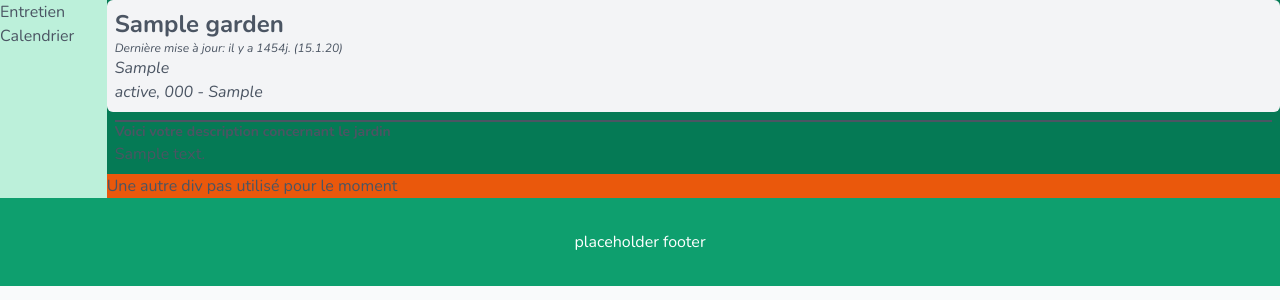
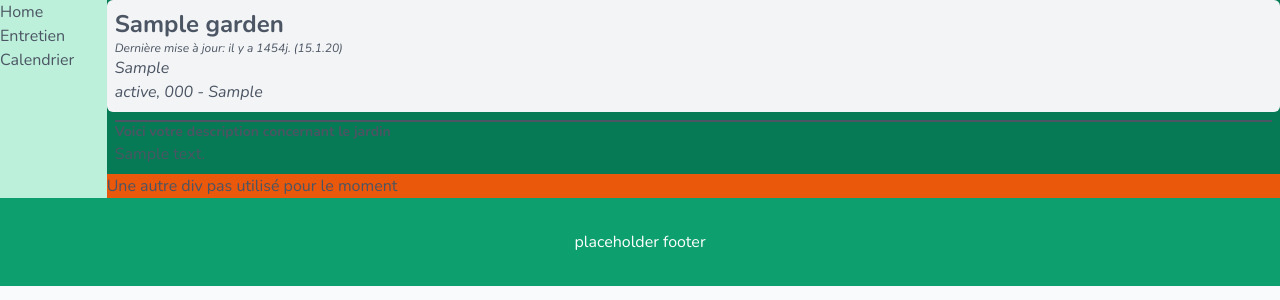
Before and after one commit to renlo08/my-little-garden, a Django app: a page that uses app/templates/gardens/details.html in a window 1280 px wide. Shown: the part 144-444 px from the top of the page. Run offline with Django 4.2, Linux system fonts and the light colour scheme; a user stored in the database is signed in; tables that the repository leaves empty hold one stand-in row (values such as "Sample post"); style sheets or scripts are compiled from the project's sources; some libraries are stand-ins or nearby versions.

Commit message:
Add Home navigation in garden detail

```diff
--- a/app/templates/gardens/details.html
+++ b/app/templates/gardens/details.html
@@ -4,14 +4,17 @@
     <main class="flex flex-row flex-nowrap">
 
         <div class="bg-green-200 basis-1/12">
-            <ol>
+            <ol class="cursor-pointer">
                 <li>
-                    <a href="{% url 'gardens:activities:index' garden_slug=garden.slug%}">
+                    <a href="{% url 'gardens:detail' slug=garden.slug%}">Home</a></li>
+                <li>
+                    <a href="{% url 'gardens:activities:index' garden_slug=garden.slug %}">
                         Entretien
                     </a>
                 </li>
-
-                <li>Calendrier</li>
+                <li>
+                    <a>Calendrier</a>
+                </li>
             </ol>
         </div>
 
```
